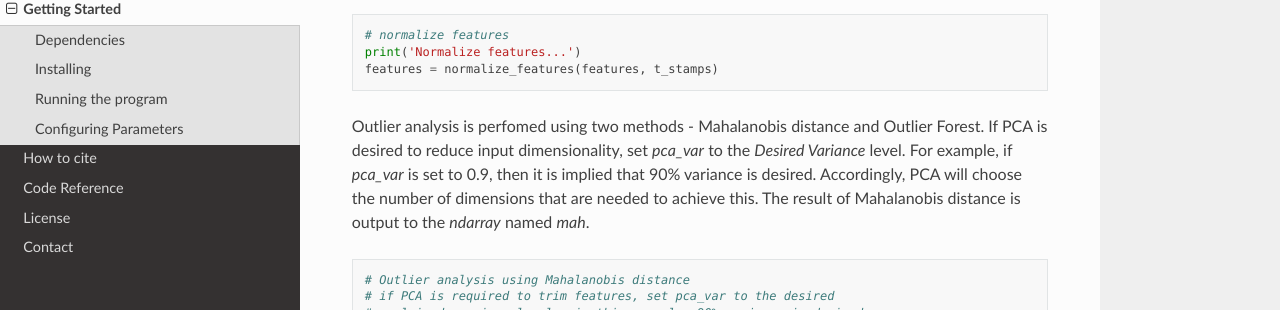
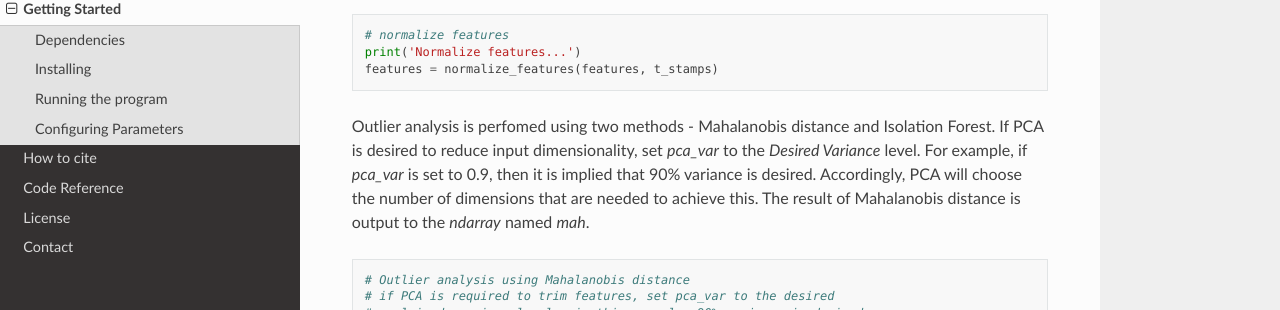
Before and after one commit to arunmano121/DDQT, a Sphinx documentation site: the page built from docs/getting_started.rst, in a window 1280 px wide and 900 px high, scrolled down 4620 px. Shown: the part 141-451 px from the top of the window. Built offline with Sphinx 7.4.7 and the Read the Docs theme 2.0.0, drawn with Linux system fonts in a browser that asks for light colours.

Commit message:
edited typo in documentation

```diff
--- a/DefectDetection.py
+++ b/DefectDetection.py
@@ -1202,7 +1202,7 @@ if __name__ == '__main__':
       Visualizing data
       Creating features in the time and spatial domain
       Feature reduction using PCA
-      Identifying defects using Mahalanobis distance and Outlier Forest
+      Identifying defects using Mahalanobis distance and Isolation Forest
       Quantifying results using ROC curves
       Visualizing outcomes
     '''
--- a/docs/getting_started.rst
+++ b/docs/getting_started.rst
@@ -256,7 +256,7 @@ useful in Machine Learning.
     features = normalize_features(features, t_stamps)
 
 Outlier analysis is perfomed using two methods - Mahalanobis distance and
-Outlier Forest. If PCA is desired to reduce input dimensionality, set
+Isolation Forest. If PCA is desired to reduce input dimensionality, set
 `pca_var` to the `Desired Variance` level. For example, if `pca_var` is set
 to 0.9, then it is implied that 90% variance is desired. Accordingly, PCA
 will choose the number of dimensions that are needed to achieve this. The
--- a/docs/index.rst
+++ b/docs/index.rst
@@ -7,7 +7,7 @@ The main goals of this Python toolbox are:
 * Visualizing data
 * Creating features in the time and spatial domain
 * Feature reduction using PCA
-* Identifying defects using Mahalanobis distance and Outlier Forest
+* Identifying defects using Mahalanobis distance and Isolation Forest
 * Quantifying results using ROC curves
 * Visualizing outcomes
 
--- a/docs/readme.rst
+++ b/docs/readme.rst
@@ -11,7 +11,7 @@ The main goals of this Python toolbox are:
 * Visualizing data
 * Creating features in the time and spatial domain
 * Feature reduction using PCA
-* Identifying defects using Mahalanobis distance and Outlier Forest
+* Identifying defects using Mahalanobis distance and Isolation Forest
 * Quantifying results using ROC curves
 * Visualizing outcomes
 
```
